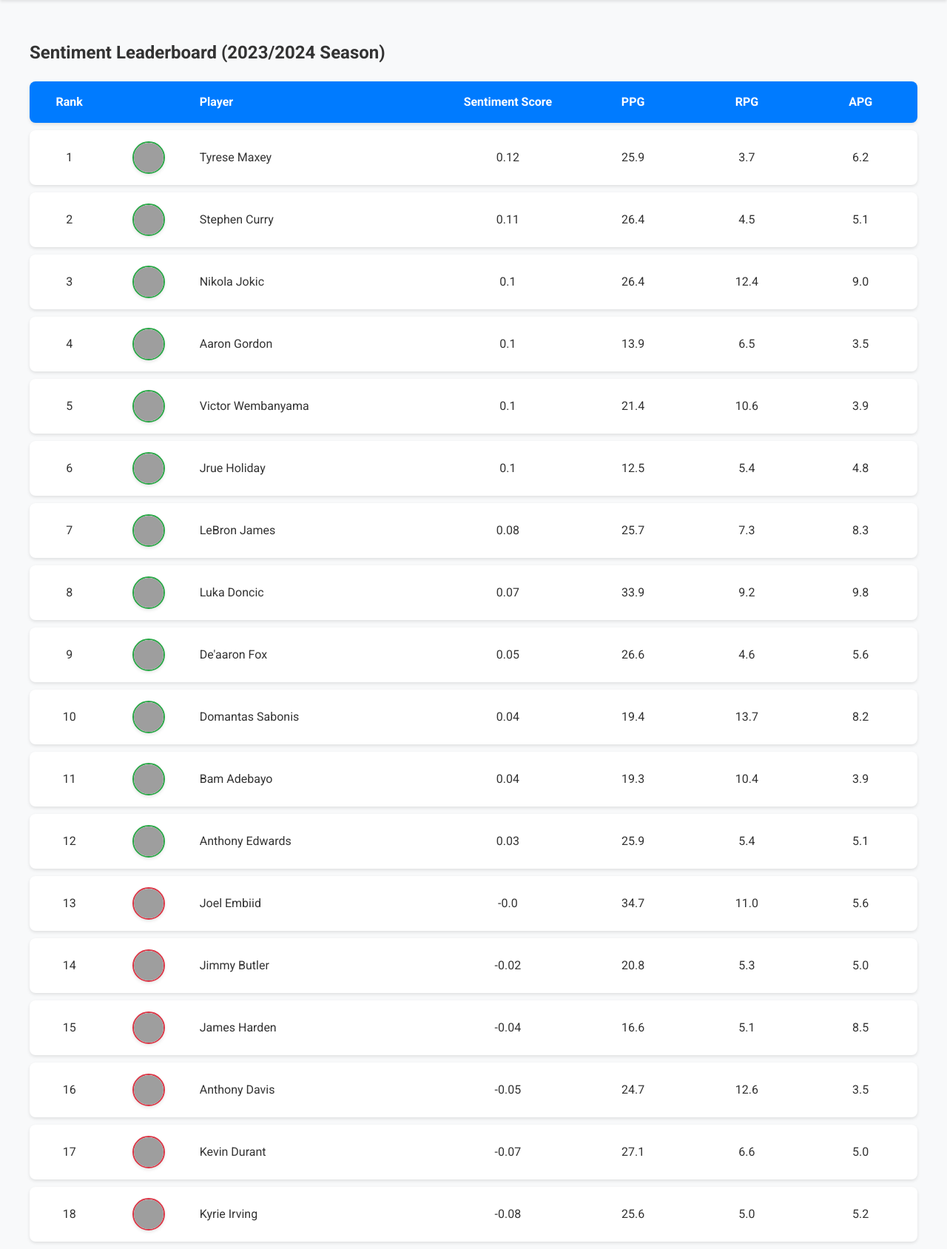
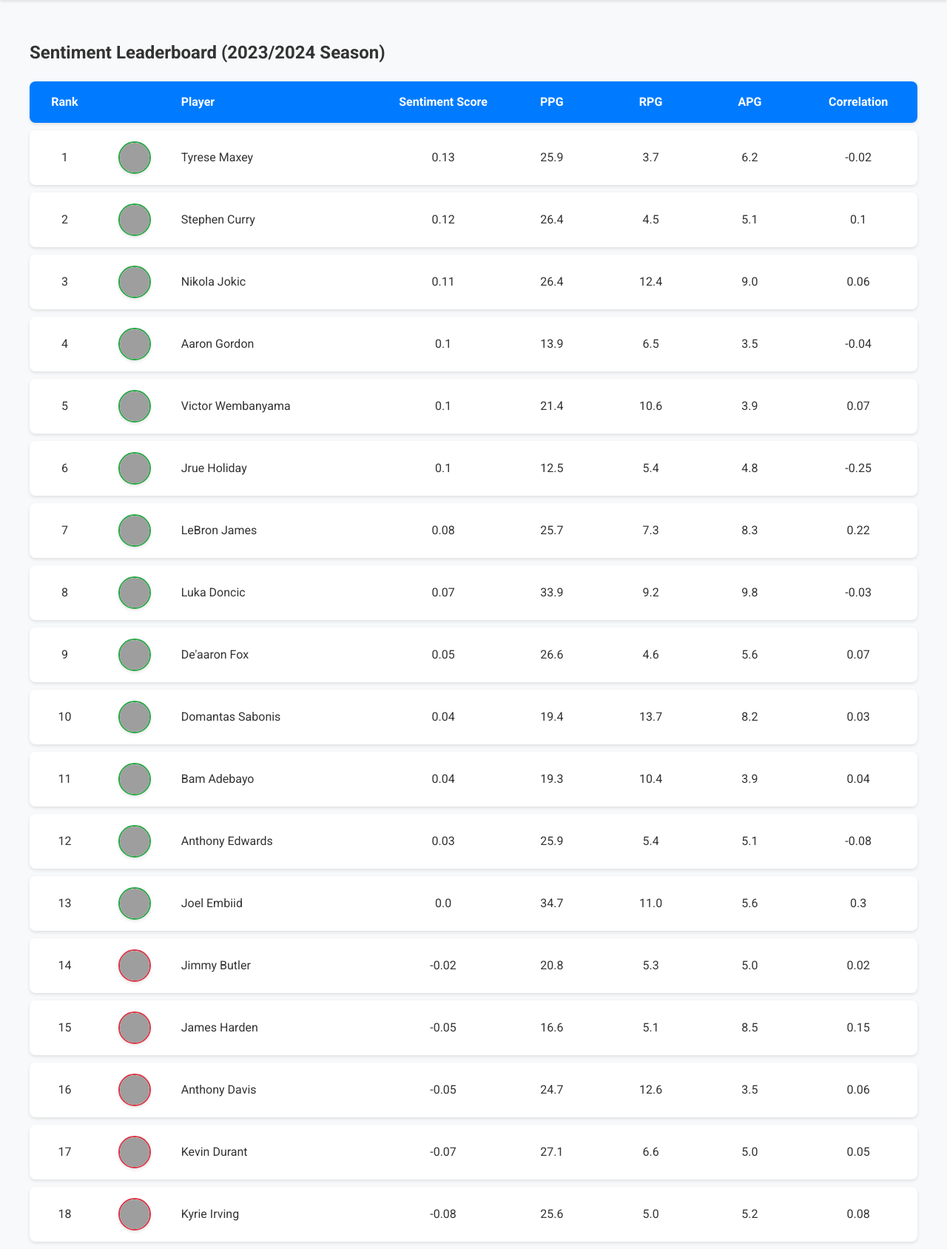
Before and after one commit to emazen/Sentiment-Pulse, a Flask app: page /leaderboard in a window 1280 px wide. Shown: the part 96-1784 px from the top of the page at 74% size. Run offline with Flask 2, Linux system fonts and the light colour scheme; grey boxes are pictures that could not be loaded.

Commit message:
Added a correlation score feature

```diff
--- a/app.py
+++ b/app.py
@@ -6,22 +6,23 @@
 from datetime import datetime
 import pandas as pd
 import os
+import numpy as np
 
 app = Flask(__name__)
 
-def update_leaderboard(player_name, overall_sentiment, sentiment_label, player_info):
+def update_leaderboard(player_name, overall_sentiment, sentiment_label, player_info, correlation):
     csv_path = "static/sentiment_leaderboard.csv"
 
     if os.path.exists(csv_path):
         df = pd.read_csv(csv_path)
     else:
-        df = pd.DataFrame(columns=["name", "sentiment_score", "sentiment_label", "ppg", "rpg", "apg"])
+        df = pd.DataFrame(columns=["name", "sentiment_score", "sentiment_label", "ppg", "rpg", "apg", "image_url", "correlation"])
 
     # Check if player already exists in the leaderboard
     if player_name in df['name'].values:
         # Update existing player
-        df.loc[df['name'] == player_name, ['sentiment_score', 'sentiment_label', 'ppg', 'rpg', 'apg']] = [
-            overall_sentiment, sentiment_label, player_info['ppg'], player_info['rpg'], player_info['apg']
+        df.loc[df['name'] == player_name, ['sentiment_score', 'sentiment_label', 'ppg', 'rpg', 'apg', 'image_url', 'correlation']] = [
+            overall_sentiment, sentiment_label, player_info['ppg'], player_info['rpg'], player_info['apg'], player_info['image_url'], correlation
         ]
     else:
         # Add new player
@@ -31,7 +32,9 @@
             "sentiment_label": [sentiment_label],
             "ppg": [player_info['ppg']],
             "rpg": [player_info['rpg']],
-            "apg": [player_info['apg']]
+            "apg": [player_info['apg']],
+            "image_url": [player_info['image_url']],
+            "correlation": [correlation]
         })
         df = pd.concat([df, new_row], ignore_index=True)
 
@@ -72,15 +75,38 @@
         # Create points chart using the game_data from player_info
         points_chart_path = create_points_chart(player_info['game_data'])
 
+        # Calculate correlation
+        sentiment_dates = [date for date, _, _, _ in sentiment_data]
+        sentiment_scores = [sentiment for _, sentiment, _, _ in sentiment_data]
+        game_dates = [datetime.fromisoformat(date) for date, _ in player_info['game_data']]
+        game_points = [points for _, points in player_info['game_data']]
+
+        # Create a DataFrame with all dates
+        all_dates = sorted(set(sentiment_dates + game_dates))
+        df = pd.DataFrame(index=all_dates, columns=['sentiment', 'points'])
+
+        # Fill in sentiment scores and points
+        for date, sentiment in zip(sentiment_dates, sentiment_scores):
+            df.loc[date, 'sentiment'] = sentiment
+        for date, points in zip(game_dates, game_points):
+            df.loc[date, 'points'] = points
+
+        # Forward fill missing values
+        df = df.ffill()
+
+        # Calculate correlation
+        correlation = df['sentiment'].corr(df['points'])
+
         # Update the leaderboard
-        update_leaderboard(player_name, overall_sentiment, sentiment_label, player_info)
+        update_leaderboard(player_name, overall_sentiment, sentiment_label, player_info, correlation)
 
         return jsonify({
             'chart_path': chart_path,
             'points_chart_path': points_chart_path,
             'player_info': player_info,
             'overall_sentiment': round(overall_sentiment, 2),
-            'sentiment_label': sentiment_label
+            'sentiment_label': sentiment_label,
+            'correlation': round(correlation, 2)
         })
     except Exception as e:
         return jsonify({'error': str(e)}), 500
@@ -98,38 +124,5 @@
     except Exception as e:
         return jsonify({'error': str(e)}), 500
 
-def update_leaderboard(player_name, overall_sentiment, sentiment_label, player_info):
-    csv_path = "static/sentiment_leaderboard.csv"
-
-    if os.path.exists(csv_path):
-        df = pd.read_csv(csv_path)
-    else:
-        df = pd.DataFrame(columns=["name", "sentiment_score", "sentiment_label", "ppg", "rpg", "apg", "image_url"])
-
-    # Check if player already exists in the leaderboard
-    if player_name in df['name'].values:
-        # Update existing player
-        df.loc[df['name'] == player_name, ['sentiment_score', 'sentiment_label', 'ppg', 'rpg', 'apg', 'image_url']] = [
-            overall_sentiment, sentiment_label, player_info['ppg'], player_info['rpg'], player_info['apg'], player_info['image_url']
-        ]
-    else:
-        # Add new player
-        new_row = pd.DataFrame({
-            "name": [player_name],
-            "sentiment_score": [overall_sentiment],
-            "sentiment_label": [sentiment_label],
-            "ppg": [player_info['ppg']],
-            "rpg": [player_info['rpg']],
-            "apg": [player_info['apg']],
-            "image_url": [player_info['image_url']]
-        })
-        df = pd.concat([df, new_row], ignore_index=True)
-
-    # Sort the dataframe by sentiment_score in descending order
-    df = df.sort_values("sentiment_score", ascending=False).reset_index(drop=True)
-
-    # Save the updated dataframe
-    df.to_csv(csv_path, index=False)
-
 if __name__ == '__main__':
     app.run(debug=True, port=5003)
--- a/static/js/main.js
+++ b/static/js/main.js
@@ -37,6 +37,7 @@
                         <p>Points per game: ${data.player_info.ppg.toFixed(1)}</p>
                         <p>Rebounds per game: ${data.player_info.rpg.toFixed(1)}</p>
                         <p>Assists per game: ${data.player_info.apg.toFixed(1)}</p>
+                        <p>Correlation (Sentiment vs. Points): ${data.correlation.toFixed(2)}</p>
                     </div>
                 </div>
             `;
--- a/static/sentiment_leaderboard.csv
+++ b/static/sentiment_leaderboard.csv
@@ -1,19 +1,19 @@
-name,sentiment_score,sentiment_label,ppg,rpg,apg,image_url
-Tyrese Maxey,0.1248638441902585,Positive,25.9,3.7,6.2,https://ak-static.cms.nba.com/wp-content/uploads/headshots/nba/latest/260x190/1630178.png
-Stephen Curry,0.1106031845231808,Positive,26.4,4.5,5.1,https://ak-static.cms.nba.com/wp-content/uploads/headshots/nba/latest/260x190/201939.png
-Nikola Jokic,0.1041802066402175,Positive,26.4,12.4,9.0,https://ak-static.cms.nba.com/wp-content/uploads/headshots/nba/latest/260x190/203999.png
-Aaron Gordon,0.1029394938957129,Positive,13.9,6.5,3.5,https://ak-static.cms.nba.com/wp-content/uploads/headshots/nba/latest/260x190/203932.png
-Victor Wembanyama,0.098300436543206,Positive,21.4,10.6,3.9,https://ak-static.cms.nba.com/wp-content/uploads/headshots/nba/latest/260x190/1641705.png
-Jrue Holiday,0.0979221555531363,Positive,12.5,5.4,4.8,https://ak-static.cms.nba.com/wp-content/uploads/headshots/nba/latest/260x190/201950.png
-LeBron James,0.08345222219953806,Positive,25.7,7.3,8.3,https://ak-static.cms.nba.com/wp-content/uploads/headshots/nba/latest/260x190/2544.png
-Luka Doncic,0.0701359908511757,Positive,33.9,9.2,9.8,https://ak-static.cms.nba.com/wp-content/uploads/headshots/nba/latest/260x190/1629029.png
-De'aaron Fox,0.0541972612274122,Positive,26.6,4.6,5.6,https://ak-static.cms.nba.com/wp-content/uploads/headshots/nba/latest/260x190/1628368.png
-Domantas Sabonis,0.0449433770432805,Positive,19.4,13.7,8.2,https://ak-static.cms.nba.com/wp-content/uploads/headshots/nba/latest/260x190/1627734.png
-Bam Adebayo,0.044109539881659,Positive,19.3,10.4,3.9,https://ak-static.cms.nba.com/wp-content/uploads/headshots/nba/latest/260x190/1628389.png
-Anthony Edwards,0.0343588180067133,Positive,25.9,5.4,5.1,https://ak-static.cms.nba.com/wp-content/uploads/headshots/nba/latest/260x190/1630162.png
-Joel Embiid,-0.0010909984241528,Negative,34.7,11.0,5.6,https://ak-static.cms.nba.com/wp-content/uploads/headshots/nba/latest/260x190/203954.png
-Jimmy Butler,-0.019102630258788,Negative,20.8,5.3,5.0,https://ak-static.cms.nba.com/wp-content/uploads/headshots/nba/latest/260x190/202710.png
-James Harden,-0.0367392832500355,Negative,16.6,5.1,8.5,https://ak-static.cms.nba.com/wp-content/uploads/headshots/nba/latest/260x190/201935.png
-Anthony Davis,-0.0546064873070766,Negative,24.7,12.6,3.5,https://ak-static.cms.nba.com/wp-content/uploads/headshots/nba/latest/260x190/203076.png
-Kevin Durant,-0.0719248711881516,Negative,27.1,6.6,5.0,https://ak-static.cms.nba.com/wp-content/uploads/headshots/nba/latest/260x190/201142.png
-Kyrie Irving,-0.0847284416150715,Negative,25.6,5.0,5.2,https://ak-static.cms.nba.com/wp-content/uploads/headshots/nba/latest/260x190/202681.png
+name,sentiment_score,sentiment_label,ppg,rpg,apg,image_url,correlation
+Tyrese Maxey,0.1253634722587386,Positive,25.9,3.7,6.2,https://ak-static.cms.nba.com/wp-content/uploads/headshots/nba/latest/260x190/1630178.png,-0.017105578369042
+Stephen Curry,0.1247565950239037,Positive,26.4,4.5,5.1,https://ak-static.cms.nba.com/wp-content/uploads/headshots/nba/latest/260x190/201939.png,0.0983082302805616
+Nikola Jokic,0.1053454539794315,Positive,26.4,12.4,9.0,https://ak-static.cms.nba.com/wp-content/uploads/headshots/nba/latest/260x190/203999.png,0.0595342184023435
+Aaron Gordon,0.1029394938957129,Positive,13.9,6.5,3.5,https://ak-static.cms.nba.com/wp-content/uploads/headshots/nba/latest/260x190/203932.png,-0.0409398492081491
+Victor Wembanyama,0.0978044485357605,Positive,21.4,10.6,3.9,https://ak-static.cms.nba.com/wp-content/uploads/headshots/nba/latest/260x190/1641705.png,0.0747438638743249
+Jrue Holiday,0.0964086755983192,Positive,12.5,5.4,4.8,https://ak-static.cms.nba.com/wp-content/uploads/headshots/nba/latest/260x190/201950.png,-0.2549720847609704
+LeBron James,0.083452222199538,Positive,25.7,7.3,8.3,https://ak-static.cms.nba.com/wp-content/uploads/headshots/nba/latest/260x190/2544.png,0.2218820862366135
+Luka Doncic,0.0654439696313246,Positive,33.9,9.2,9.8,https://ak-static.cms.nba.com/wp-content/uploads/headshots/nba/latest/260x190/1629029.png,-0.0295609968923834
+De'aaron Fox,0.054197261965758,Positive,26.6,4.6,5.6,https://ak-static.cms.nba.com/wp-content/uploads/headshots/nba/latest/260x190/1628368.png,0.0670850945400175
+Domantas Sabonis,0.0449433770432805,Positive,19.4,13.7,8.2,https://ak-static.cms.nba.com/wp-content/uploads/headshots/nba/latest/260x190/1627734.png,0.0348630439307673
+Bam Adebayo,0.0431674410123378,Positive,19.3,10.4,3.9,https://ak-static.cms.nba.com/wp-content/uploads/headshots/nba/latest/260x190/1628389.png,0.0446422233151609
+Anthony Edwards,0.0272121524816974,Positive,25.9,5.4,5.1,https://ak-static.cms.nba.com/wp-content/uploads/headshots/nba/latest/260x190/1630162.png,-0.0810002634458542
+Joel Embiid,0.000176853468192,Positive,34.7,11.0,5.6,https://ak-static.cms.nba.com/wp-content/uploads/headshots/nba/latest/260x190/203954.png,0.3022426452237043
+Jimmy Butler,-0.022344914187024868,Negative,20.8,5.3,5.0,https://ak-static.cms.nba.com/wp-content/uploads/headshots/nba/latest/260x190/202710.png,0.016449299568790432
+James Harden,-0.0453056155869336,Negative,16.6,5.1,8.5,https://ak-static.cms.nba.com/wp-content/uploads/headshots/nba/latest/260x190/201935.png,0.150585316933968
+Anthony Davis,-0.0479293237595508,Negative,24.7,12.6,3.5,https://ak-static.cms.nba.com/wp-content/uploads/headshots/nba/latest/260x190/203076.png,0.0607727277488729
+Kevin Durant,-0.0737670268042891,Negative,27.1,6.6,5.0,https://ak-static.cms.nba.com/wp-content/uploads/headshots/nba/latest/260x190/201142.png,0.0478184130829222
+Kyrie Irving,-0.0847284416150715,Negative,25.6,5.0,5.2,https://ak-static.cms.nba.com/wp-content/uploads/headshots/nba/latest/260x190/202681.png,0.0755828941006056
--- a/templates/leaderboard.html
+++ b/templates/leaderboard.html
@@ -18,7 +18,6 @@
             </nav>
         </div>
     </header>
-
     <main class="container">
         <h2>Sentiment Leaderboard (2023/2024 Season)</h2>
         {% if message %}
@@ -33,6 +32,7 @@
                     <div class="cell">PPG</div>
                     <div class="cell">RPG</div>
                     <div class="cell">APG</div>
+                    <div class="cell">Correlation</div>
                 </div>
                 {% for player in leaderboard_data %}
                     <div class="leaderboard-row">
@@ -45,6 +45,7 @@
                         <div class="cell">{{ player.ppg }}</div>
                         <div class="cell">{{ player.rpg }}</div>
                         <div class="cell">{{ player.apg }}</div>
+                        <div class="cell">{{ player.correlation | round(2) }}</div>
                     </div>
                 {% endfor %}
             </div>
@@ -52,7 +53,6 @@
             <p class="message">No data available. Please try again later.</p>
         {% endif %}
     </main>
-
     <script src="{{ url_for('static', filename='js/main.js') }}"></script>
 </body>
 </html>
```
Also changed, not shown: static/images/sentiment_chart.html (+4 -4 lines), static/points_chart.png. Lines whose indentation alone changed are shown as unchanged.
